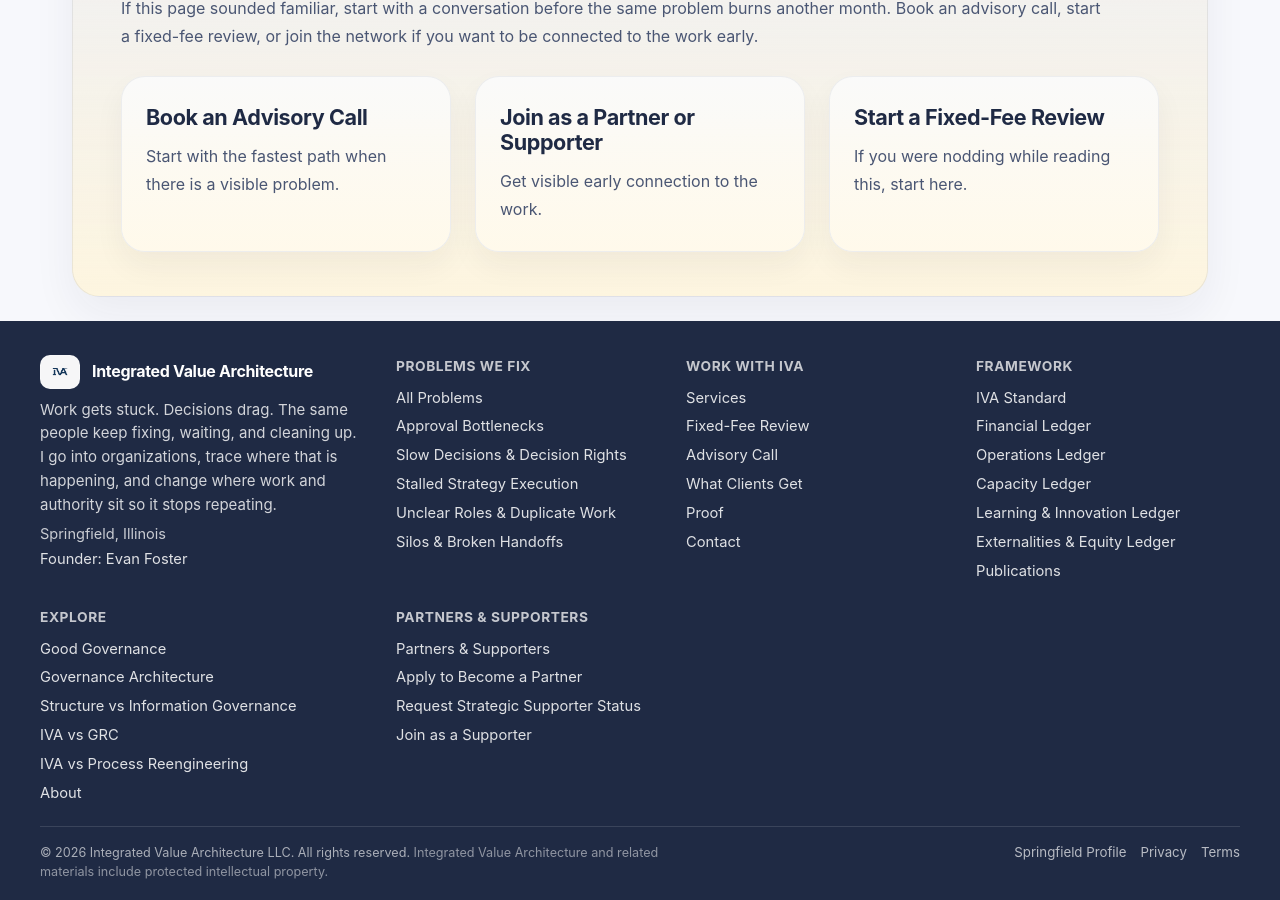
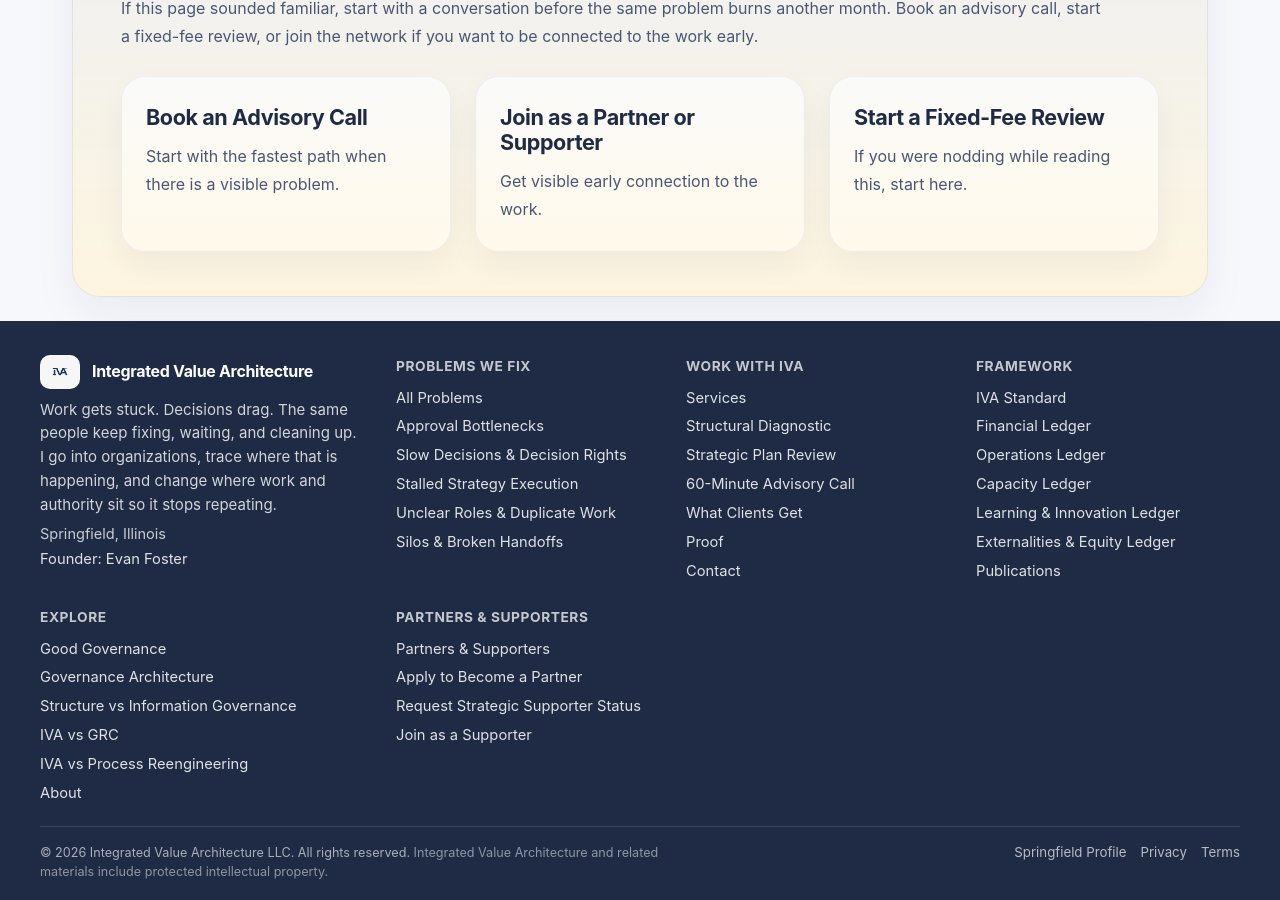
Before and after one commit to efost7873/integratedvaluearchitecture.com, a Jekyll site: the page built from index.html, in a window 1280 px wide and 900 px high, scrolled down 3284 px. Built offline with Jekyll 4.4.1, drawn with Linux system fonts in a browser that asks for light colours.

Commit message:
Update footer.html

```diff
--- a/_includes/footer.html
+++ b/_includes/footer.html
@@ -33,8 +33,9 @@
         <summary class="iva-footer-heading">Work With IVA</summary>
         <div class="iva-footer-group-links">
           <a class="iva-footer-link" href="/services/">Services</a>
-          <a class="iva-footer-link" href="/fixed-fee-review/">Fixed-Fee Review</a>
-          <a class="iva-footer-link" href="/book-advisory-call/">Advisory Call</a>
+          <a class="iva-footer-link" href="/fixed-fee-review/">Structural Diagnostic</a>
+          <a class="iva-footer-link" href="/strategic-plan-review/">Strategic Plan Review</a>
+          <a class="iva-footer-link" href="/advisory-call/">60-Minute Advisory Call</a>
           <a class="iva-footer-link" href="/what-clients-get/">What Clients Get</a>
           <a class="iva-footer-link" href="/case-structural-overload-and-decision-bottleneck/">Proof</a>
           <a class="iva-footer-link" href="/contact/">Contact</a>
```
